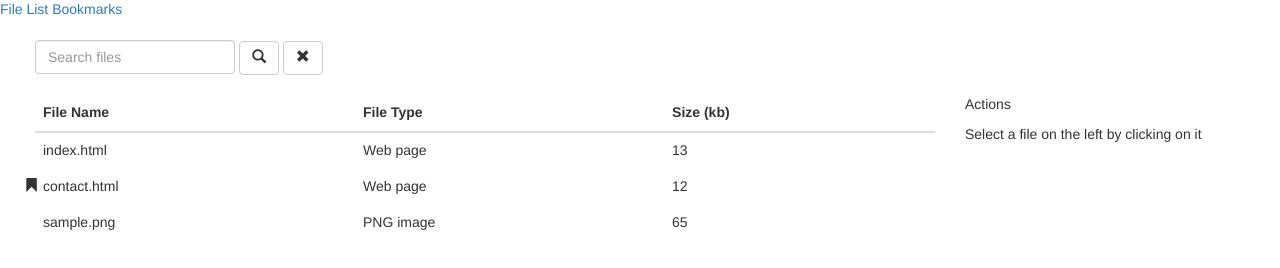
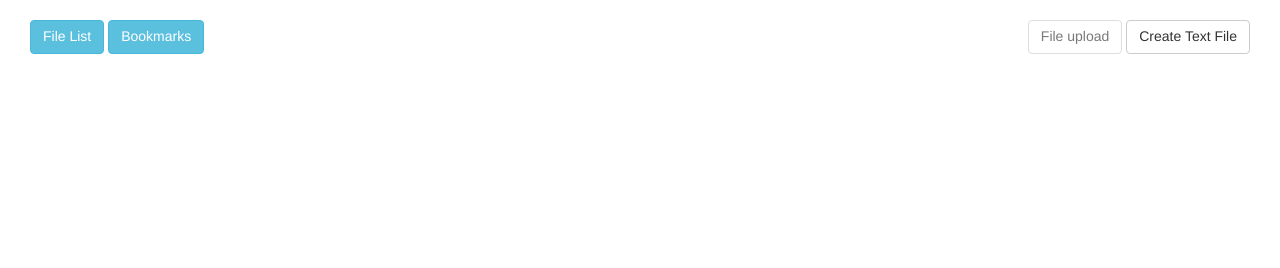
Before and after one commit to Mindscope/file-manager, a website: page index.html in a window 1280 px wide. Drawn offline with Linux system fonts and the light colour scheme.

Commit message:
Created navigation container

```diff
--- a/index.html
+++ b/index.html
@@ -96,12 +96,20 @@
             <p class="browserupgrade">You are using an <strong>outdated</strong> browser. Please <a href="http://browsehappy.com/">upgrade your browser</a> to improve your experience.</p>
         <![endif]-->
 
-        <a href="#/" class="button">File List</a>
-        <a href="#/bookmarks" class="button">Bookmarks</a>
+        <!-- container -->
+        <div id="navigation">
+            <div>
+                <a class="btn btn-info" href="#/" class="button">File List</a>
+                <a class="btn btn-info" href="#/bookmarks" class="button">Bookmarks</a>
+            </div>
 
-        <!-- container -->
+            <div>
+                <a class="btn btn-default" href="#" disabled="disabled">File upload</a>
+                <a class="btn btn-default" href="#/file" class="button">Create Text File</a>
+            </div>
+        </div>
         <div id="container">
-            <div id="file-list"></div>
+            <div id="file-container"></div>
         </div>
         <!-- /container -->
 
```
